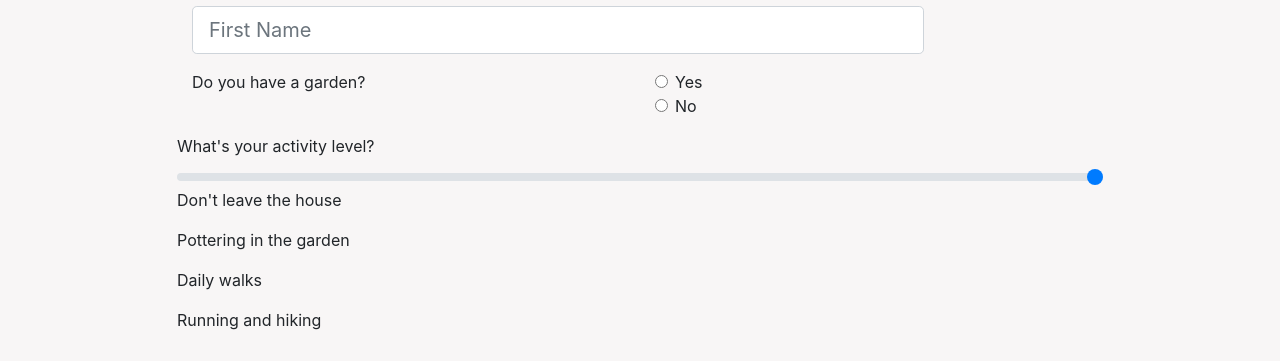
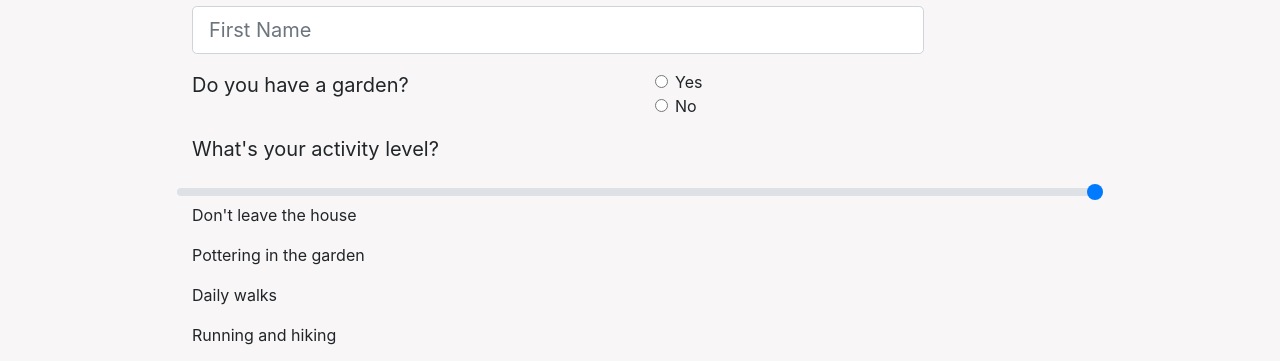
Before and after one commit to PetLoves/project-app-frontend, a React (Create React App) app: page / in a window 1280 px wide. Shown: the part 414-775 px from the top of the page. Built offline with nearby package versions, Linux system fonts and the light colour scheme; no server answers.

Commit message:
Lining up text of questions

```diff
--- a/src/components/QuizQuestion.js
+++ b/src/components/QuizQuestion.js
@@ -50,7 +50,7 @@ class QuizQuestion extends React.Component {
         {/* Radio Buttons */}
         <fieldset className="form-group">
           <div className="row">
-            <legend className="col-form-label col-sm-6 pt-0">
+            <legend className="col-form-label-lg col-sm-6 pt-0">
               Do you have a garden?
             </legend>
             <div className="col-sm-6">
@@ -170,7 +170,7 @@ class QuizQuestion extends React.Component {
         </div> */}
 
         <div className="row">
-          <label htmlFor="activityLevel">What's your activity level?</label>
+          <label htmlFor="activityLevel" className="col-form-label-lg col-sm-6 pt-0">What's your activity level?</label>
           <input
             type="range"
             className="custom-range"
@@ -179,7 +179,7 @@ class QuizQuestion extends React.Component {
             step="1"
             id="custom"
           />
-          <div className="rangeWrapper">
+          <div className="rangeWrapper col-sm-6 pt-0">
             <p className="rangeLabel selected">Don't leave the house</p>
             <p className="rangeLabel">Pottering in the garden</p>
             <p className="rangeLabel">Daily walks</p>
```
